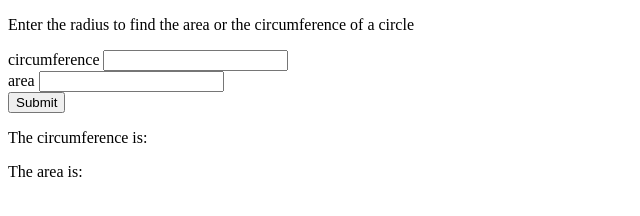
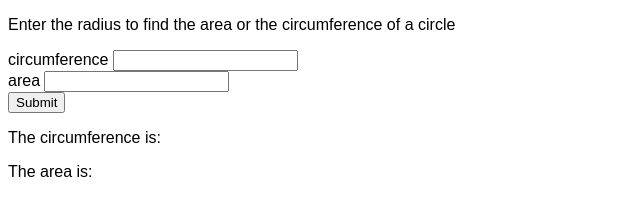
Before and after one commit to Jessica-Ha12/ICS20-Assignment-5-HTML, a plain HTML site: page index.html in a window 1280 px wide. Shown: the whole page, without its empty margins (0-640 px from the left). Drawn offline with Linux system fonts and the light colour scheme.

Commit message:
css font family

```diff
--- a/index.html
+++ b/index.html
@@ -6,7 +6,7 @@
     <title>Calculating the area and circumference of a circle.</title>
     <link href="style.css" rel="stylesheet" type="text/css" />
   </head>
-  <body>
+  <body id="content">
     <p>Enter the radius to find the area or the circumference of a circle</p>
     <form>
       <label for="quantity">circumference</label>
--- a/style.css
+++ b/style.css
@@ -0,0 +1,3 @@
+#content {
+  font-family: Arial, Helvetica, sans-serif;
+}
```
